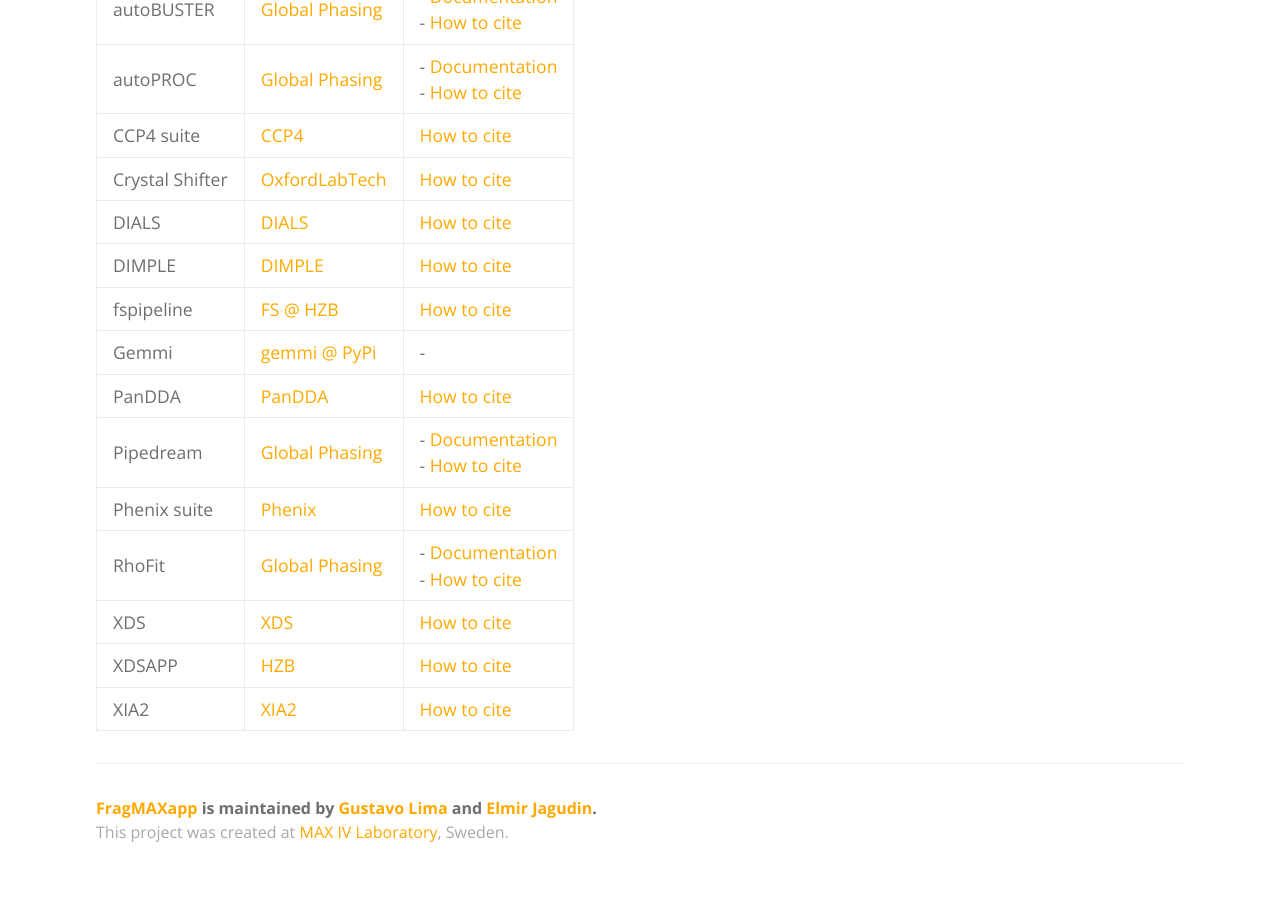
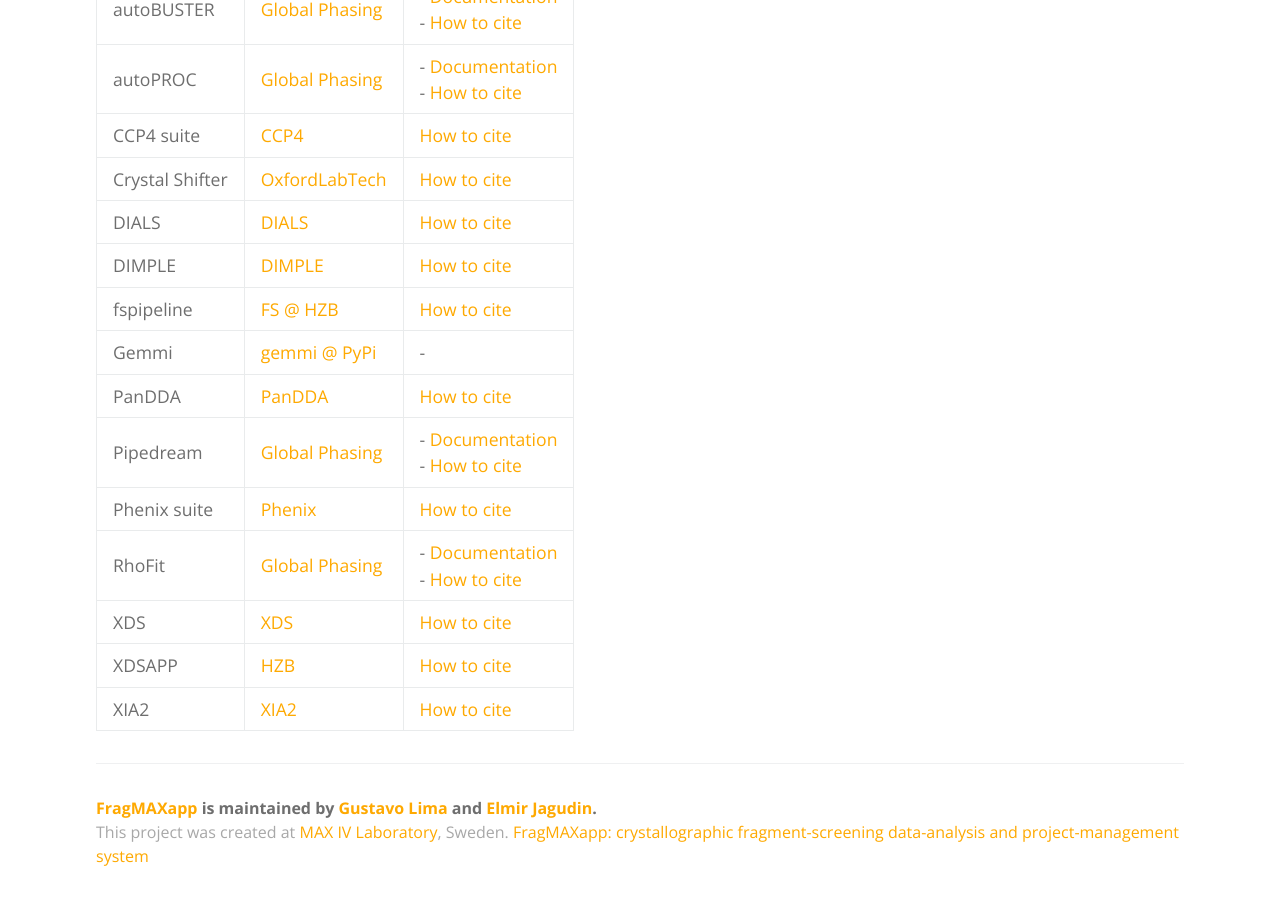
Before and after one commit to FragMAX/fragmax.github.io, a Jekyll site: the page built from index.md, in a window 1280 px wide and 900 px high, scrolled down 1406 px. Built offline with Jekyll 4.4.1, drawn with Linux system fonts in a browser that asks for light colours; before the commit the page ends 2282 px from its top, so only the background shows below that.

Commit message:
Update default.html

```diff
--- a/_layouts/default.html
+++ b/_layouts/default.html
@@ -47,6 +47,9 @@
       <footer class="site-footer">
           <span class="site-footer-owner"><a href="https://github.com/FragMAX/FragMAXapp">FragMAXapp</a> is maintained by <a href="https://github.com/gustalima">Gustavo Lima</a> and <a href="https://github.com/elmirjagudin">Elmir Jagudin</a>.</span>
           <span class="site-footer-credits">This project was created at <a href="https://www.maxiv.lu.se">MAX IV Laboratory</a>, Sweden.</span>
+          <span class="site-footer-credits"><a href="https://journals.iucr.org/d/issues/2021/06/00/tz5106/tz5106.pdf">FragMAXapp: crystallographic fragment-screening data-analysis and project-management system</a></span>
+
+
       </footer>
     </main>
   </body>
```
